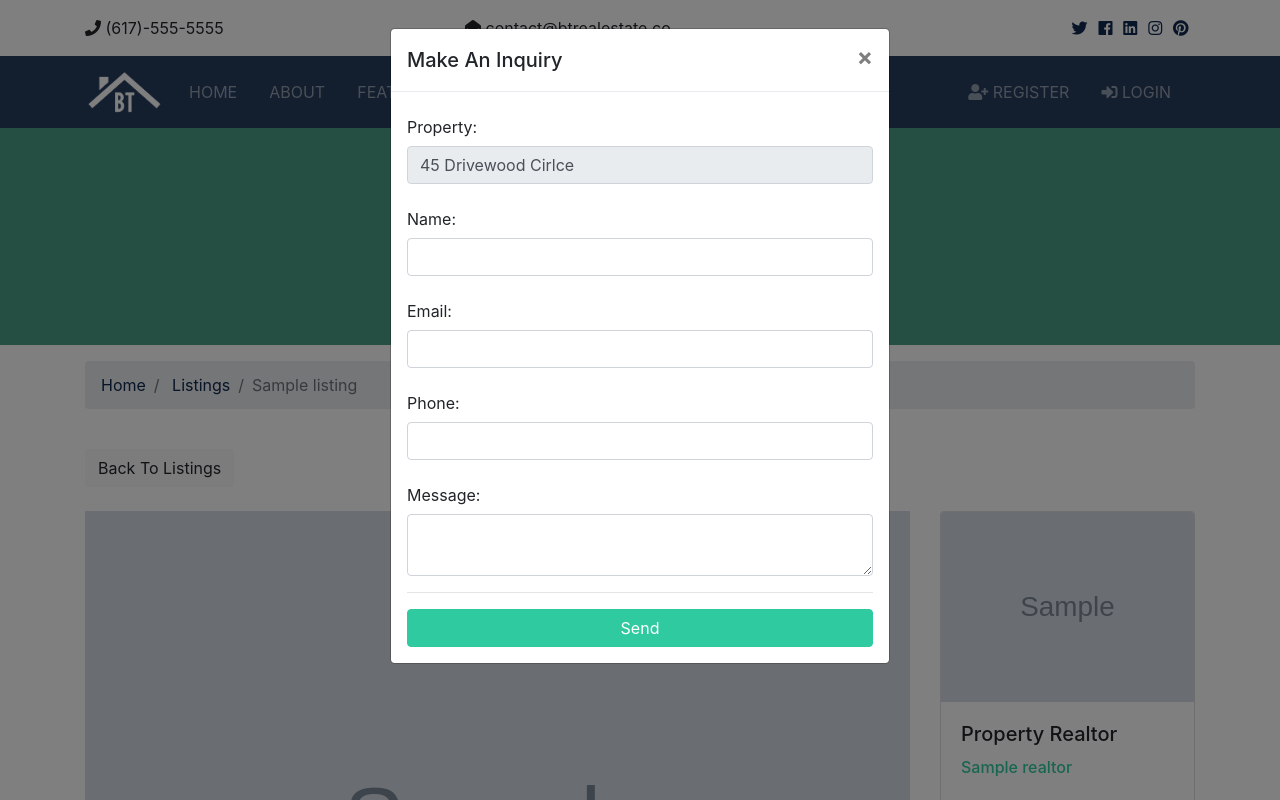
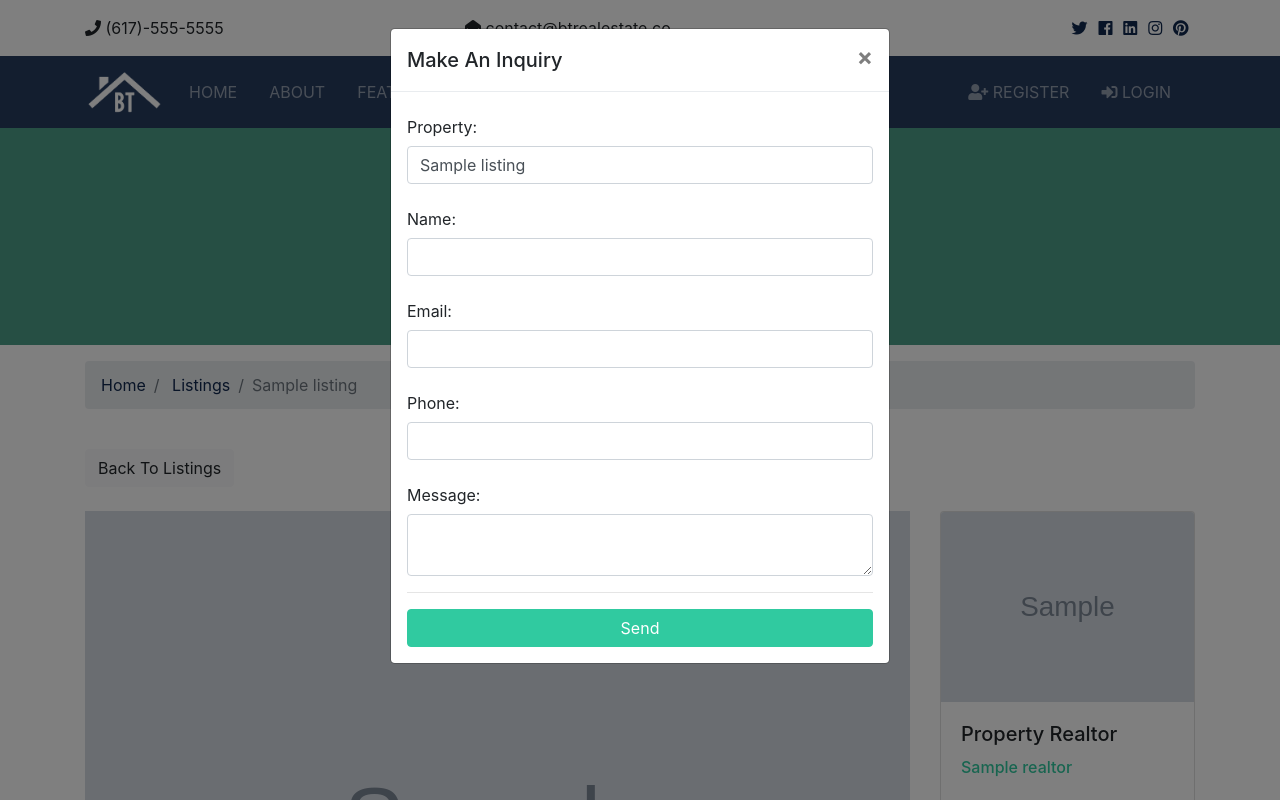
Before and after one commit to amin72/btree_django, a Django app: page /listings/1/ in a window 1280 px wide, after a click on "Make An Inquiry". Run offline with Django 3.2, Linux system fonts and the light colour scheme; tables that the repository leaves empty hold one stand-in row (values such as "Sample post"); grey boxes marked "Sample" are stand-in pictures; some libraries are stand-ins or nearby versions.

Commit message:
make listing.html template reading for submitting inqueries. also include alert layout

```diff
--- a/btree/templates/listings/listing.html
+++ b/btree/templates/listings/listing.html
@@ -37,6 +37,9 @@
       </nav>
     </div>
   </section>
+
+  <!-- Alerts -->
+  {% include "layouts/alerts.html" %}
 
   <!-- Listing -->
   <section id="listing" class="py-4">
@@ -172,18 +175,31 @@
           </button>
         </div>
         <div class="modal-body">
-          <form>
+          <form action="{% url 'contacts:contact' %}" method="post">
+            {% csrf_token %}
+
+            {% if user.is_authenticated %}
+              <input type="hidden" name="user_id" value="{{ user.id }}">
+            {% else %}
+              <input type="hidden" name="user_id" value="0">
+            {% endif %}
+
+            <input type="hidden" name="realtor_email" value="{{ listing.realtor.email }}">
+            <input type="hidden" name="listing_id" value="{{ listing.id }}">
+
             <div class="form-group">
               <label for="property_name" class="col-form-label">Property:</label>
-              <input type="text" name="listing" class="form-control" value="45 Drivewood Cirlce" disabled>
+              <input type="text" name="listing" class="form-control" value="{{ listing.title }}">
             </div>
             <div class="form-group">
               <label for="name" class="col-form-label">Name:</label>
-              <input type="text" name="name" class="form-control" required>
+              <input type="text" name="name" class="form-control"
+                {% if user.is_autenticated %} value="{{ user.username }}" {% endif %} required>
             </div>
             <div class="form-group">
               <label for="email" class="col-form-label">Email:</label>
-              <input type="email" name="email" class="form-control" required>
+              <input type="email" name="email" class="form-control"
+                {% if user.is_authenticated %} value="{{ user.email }}" {% endif %} required>
             </div>
             <div class="form-group">
               <label for="phone" class="col-form-label">Phone:</label>
```
